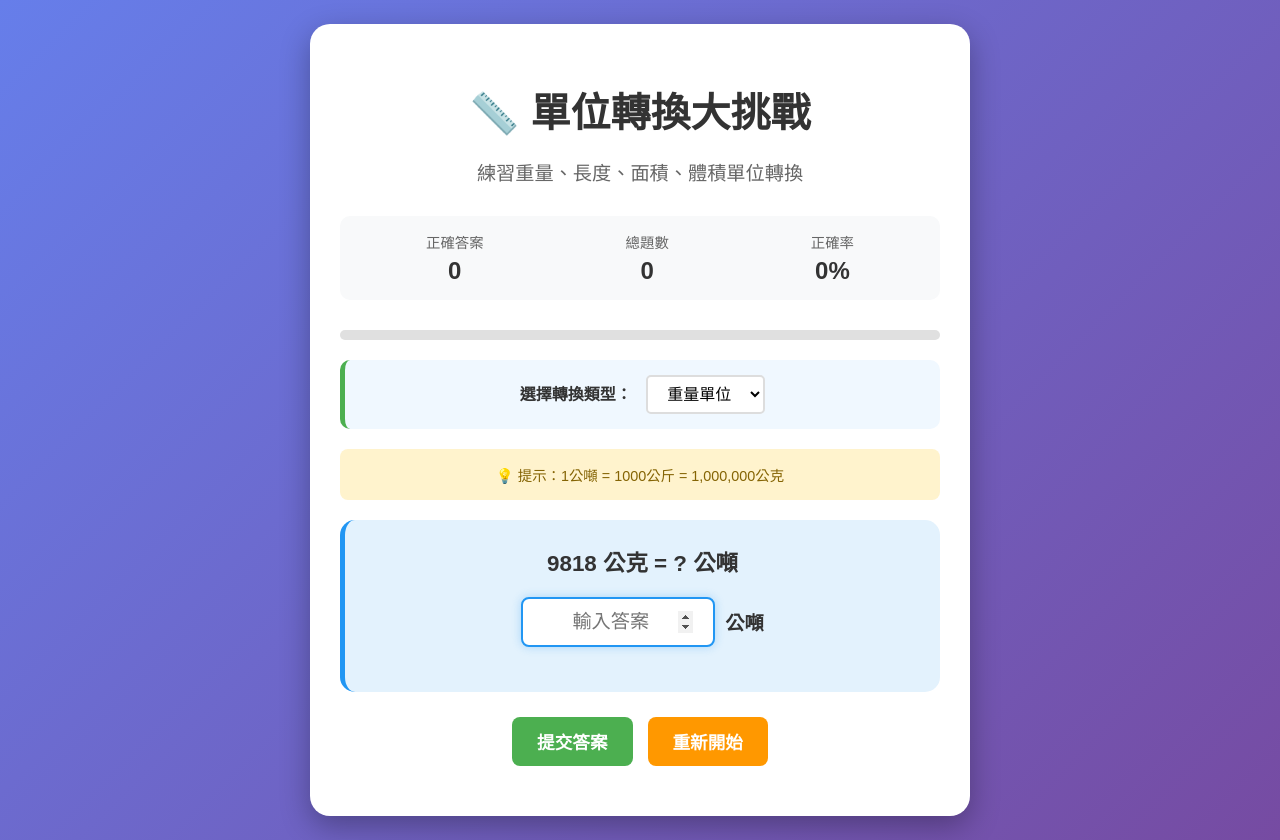
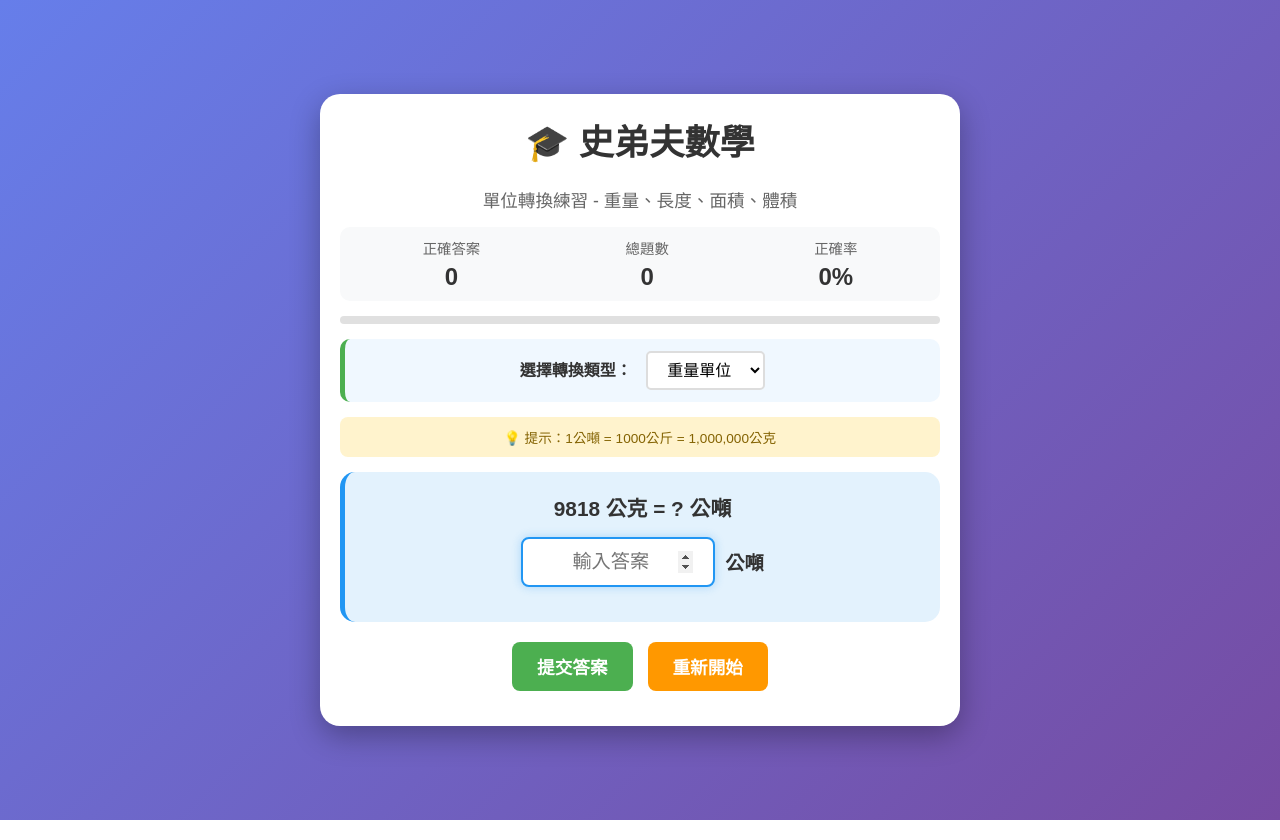
Before and after one commit to shengfengweng/unit-conversion-game, a plain HTML site: page index.html in a window 1280 px wide. Drawn offline with Linux system fonts and the light colour scheme.

Commit message:
Add files via upload

```diff
--- a/index.html
+++ b/index.html
@@ -3,47 +3,52 @@
 <head>
     <meta charset="UTF-8">
     <meta name="viewport" content="width=device-width, initial-scale=1.0">
-    <title>重量單位轉換遊戲</title>
+    <title>史弟夫數學</title>
     <style>
         body {
             font-family: 'Arial', sans-serif;
             background: linear-gradient(135deg, #667eea 0%, #764ba2 100%);
             margin: 0;
-            padding: 20px;
-            min-height: 100vh;
+            padding: 10px;
+            height: 100vh;
             display: flex;
             justify-content: center;
             align-items: center;
+            overflow: hidden;
         }
 
         .game-container {
             background: white;
             border-radius: 20px;
-            padding: 30px;
+            padding: 20px;
             box-shadow: 0 10px 30px rgba(0,0,0,0.3);
             max-width: 600px;
             width: 100%;
+            max-height: 95vh;
             text-align: center;
+            overflow-y: auto;
+            display: flex;
+            flex-direction: column;
         }
 
         h1 {
             color: #333;
-            margin-bottom: 10px;
-            font-size: 2.5em;
+            margin: 0 0 5px 0;
+            font-size: 2.2em;
         }
 
         .subtitle {
             color: #666;
-            margin-bottom: 30px;
-            font-size: 1.2em;
+            margin-bottom: 15px;
+            font-size: 1.1em;
         }
 
         .score-board {
             display: flex;
             justify-content: space-around;
-            margin-bottom: 30px;
+            margin-bottom: 15px;
             background: #f8f9fa;
-            padding: 15px;
+            padding: 10px;
             border-radius: 10px;
         }
 
@@ -65,16 +70,16 @@
 
         .question-area {
             background: #e3f2fd;
-            padding: 25px;
+            padding: 20px;
             border-radius: 15px;
-            margin-bottom: 25px;
+            margin-bottom: 20px;
             border-left: 5px solid #2196f3;
         }
 
         .question {
-            font-size: 1.4em;
+            font-size: 1.3em;
             color: #333;
-            margin-bottom: 20px;
+            margin-bottom: 15px;
             font-weight: bold;
         }
 
@@ -83,7 +88,7 @@
             justify-content: center;
             align-items: center;
             gap: 10px;
-            margin-bottom: 20px;
+            margin-bottom: 15px;
         }
 
         #answer {
@@ -111,7 +116,7 @@
             display: flex;
             gap: 15px;
             justify-content: center;
-            margin-bottom: 20px;
+            margin-bottom: 15px;
         }
 
         button {
@@ -155,10 +160,10 @@
         }
 
         .feedback {
-            padding: 15px;
+            padding: 12px;
             border-radius: 8px;
-            margin-bottom: 20px;
-            font-size: 1.1em;
+            margin-bottom: 10px;
+            font-size: 1em;
             font-weight: bold;
         }
 
@@ -177,17 +182,17 @@
         .conversion-hint {
             background: #fff3cd;
             color: #856404;
-            padding: 15px;
+            padding: 10px;
             border-radius: 8px;
-            margin-bottom: 20px;
-            font-size: 0.9em;
+            margin-bottom: 15px;
+            font-size: 0.85em;
         }
 
         .progress-bar {
             background: #e0e0e0;
-            height: 10px;
+            height: 8px;
             border-radius: 5px;
-            margin-bottom: 20px;
+            margin-bottom: 15px;
             overflow: hidden;
         }
 
@@ -202,8 +207,8 @@
         }
 
         .category-selector {
-            margin-bottom: 20px;
-            padding: 15px;
+            margin-bottom: 15px;
+            padding: 12px;
             background: #f0f8ff;
             border-radius: 10px;
             border-left: 5px solid #4caf50;
@@ -232,8 +237,8 @@
 </head>
 <body>
     <div class="game-container">
-        <h1>📏 單位轉換大挑戰</h1>
-        <p class="subtitle">練習重量、長度、面積、體積單位轉換</p>
+        <h1>🎓 史弟夫數學</h1>
+        <p class="subtitle">單位轉換練習 - 重量、長度、面積、體積</p>
 
         <div class="score-board">
             <div class="score-item">
```
